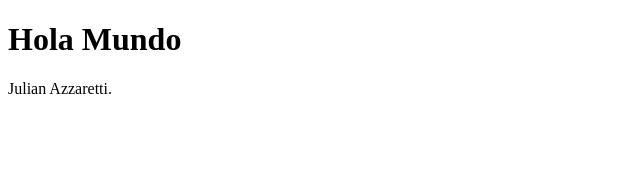
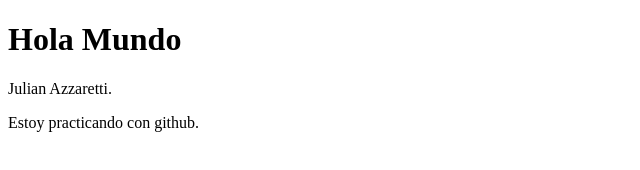
Before and after one commit to JulianAzzaretti/HolaMundo, a plain HTML site: page index.html in a window 1280 px wide. Shown: the whole page, without its empty margins (0-640 px from the left). Drawn offline with Linux system fonts and the light colour scheme.

Commit message:
agregue otro parrafo

```diff
--- a/index.html
+++ b/index.html
@@ -5,6 +5,8 @@
 <h1>Hola Mundo</h1>
 
 <p>Julian Azzaretti.</p>
+<p>Estoy practicando con github.</p>
+
 
 </body>
 </html>
```
